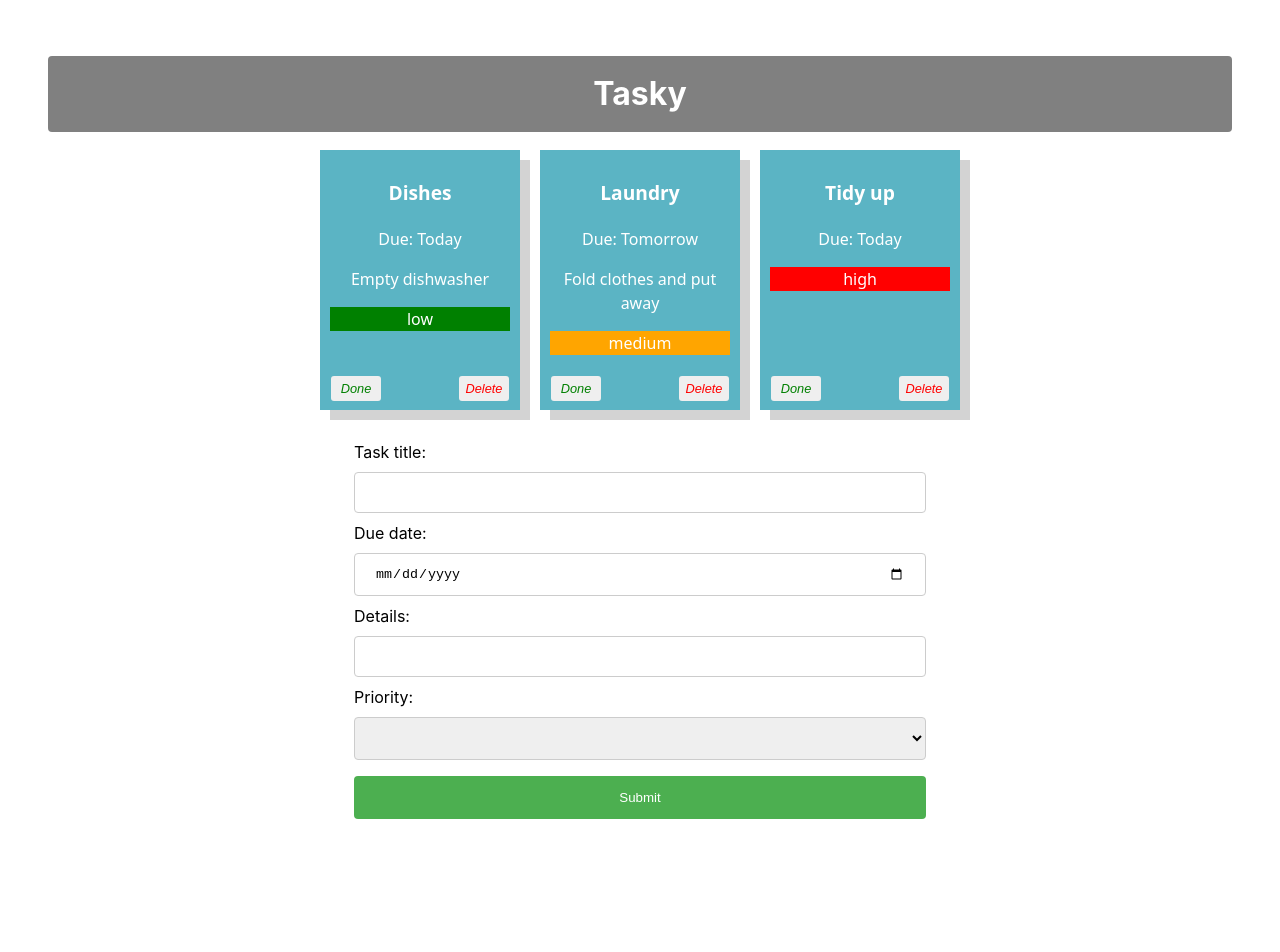
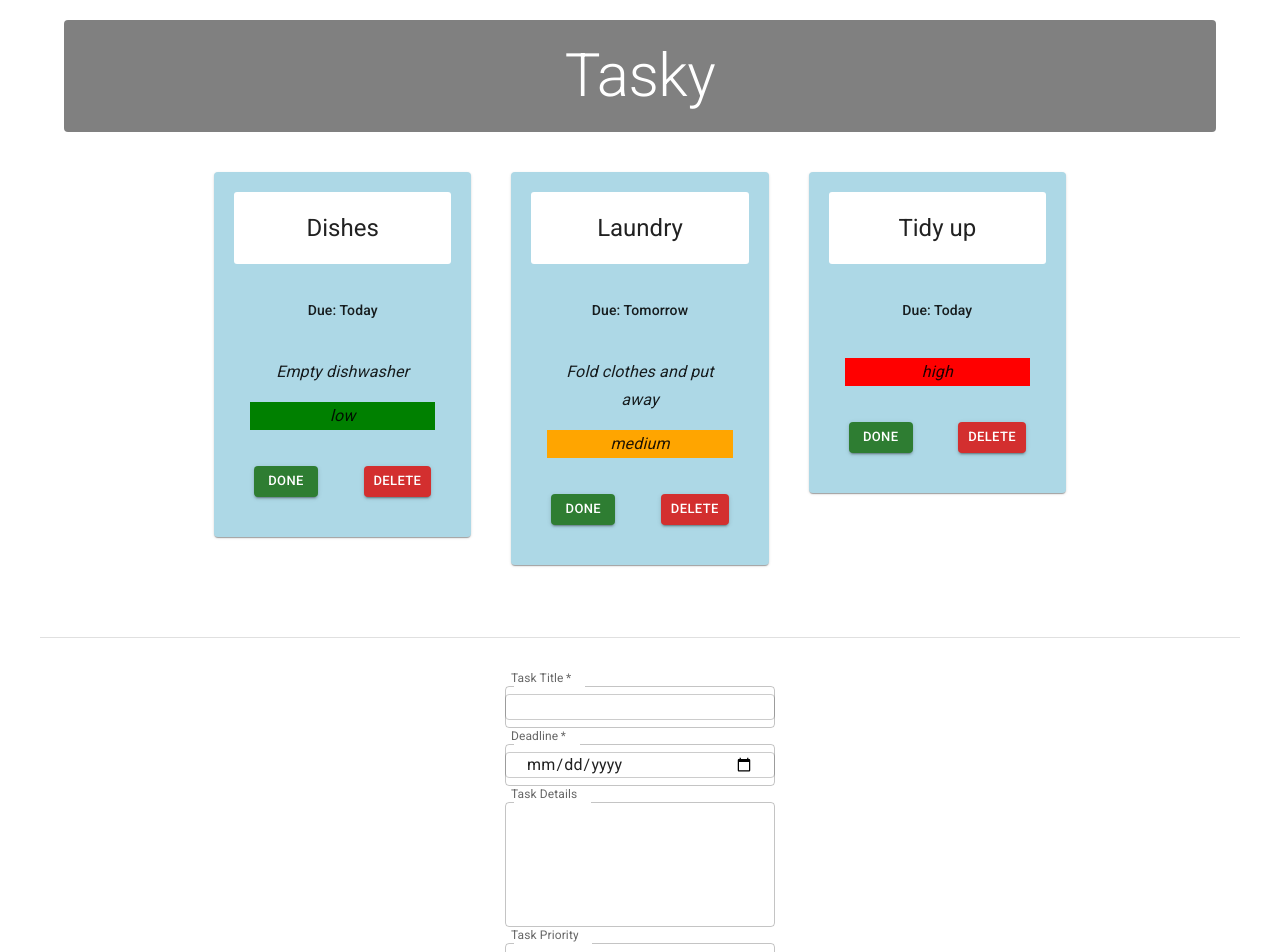
Before and after one commit to RobynFoley/react-basics-labs, a React (Vite) app in the folder tasky/: page / in a window 1280 px wide. Shown: the top 952 px of the page. Before the commit the page ends 895 px from the top, so only its background shows below. Built offline with nearby package versions, Linux system fonts and the light colour scheme.

Commit message:
Tasky Lab 3 done

```diff
--- a/tasky/index.html
+++ b/tasky/index.html
@@ -3,8 +3,12 @@
   <head>
     <meta charset="UTF-8" />
     <link rel="icon" type="image/svg+xml" href="/favicon.svg" />
+    <link rel="preconnect" href="https://fonts.googleapis.com" />
+    <link rel="preconnect" href="https://fonts.gstatic.com" crossorigin />
+    <link rel="stylesheet" href="https://fonts.googleapis.com/css2?family=Roboto:wght@300;400;500;700&display=swap" />
     <meta name="viewport" content="width=device-width, initial-scale=1.0" />
     <title>tasky</title>
+
   </head>
   <body>
     <div id="root"></div>
--- a/tasky/package.json
+++ b/tasky/package.json
@@ -10,6 +10,10 @@
     "preview": "vite preview"
   },
   "dependencies": {
+    "@emotion/react": "^11.14.0",
+    "@emotion/styled": "^11.14.1",
+    "@mui/icons-material": "^9.4.0",
+    "@mui/material": "^9.4.0",
     "react": "^19.2.8",
     "react-dom": "^19.2.8",
     "uuid": "^14.0.2"
--- a/tasky/src/App.css
+++ b/tasky/src/App.css
@@ -4,7 +4,7 @@
   font-weight: 400;
 }
 
-h1 {
+/* h1 {
   text-align: center;
   background-color: grey;
   color: white;
@@ -12,17 +12,17 @@
   margin: 8px 0;
   border: none;
   border-radius: 4px;
-}
+} */
 
-div {
+/* div {
   padding: 20px;
 }
 
 .container{
   text-align: center;
-}
+} */
 
-.card {
+/* .card {
   box-shadow: 10px 10px lightgray;
   display: inline-block;
   vertical-align: top;
@@ -36,7 +36,7 @@
   padding: 10px;
   position: relative;
 
-}
+} */
 
 .title {
   font-weight: bold;
@@ -47,7 +47,7 @@
   font-weight: bolder;
 }
 
-button {
+/* button {
   border: none;
   border-radius: 3px;
   font-style: italic;
@@ -69,7 +69,7 @@
   bottom: 5px;
   right: 5px;
   color: red;
-}
+} */
 
 input[type=text], input[type=date] {
   width: 100%;
@@ -105,8 +105,8 @@
   background-color: #45a049;
 }
 
-form {
+/* form {
   text-align: left;
   width: 50%;
   margin: auto;
-}
+} */
--- a/tasky/src/App.jsx
+++ b/tasky/src/App.jsx
@@ -3,6 +3,10 @@
 import React, { useState } from 'react';
 import AddTaskForm from './components/Form';
 import { v4 as uuidv4 } from 'uuid';
+import Typography from '@mui/material/Typography';
+import Container from '@mui/material/Container';
+import Grid from '@mui/material/Grid';
+
 
 
 function App() {
@@ -70,20 +74,70 @@
 
     return (
     <div className="container">
-      <h1>Tasky</h1>
+      {/* App Header */}
+<Container component="main">
+  <Typography
+    component="h1"
+    variant="h2"
+    align="center"
+    gutterBottom
+    sx={{
+      backgroundColor: 'gray',
+      textAlign: 'center',
+      color: 'white',
+      padding: '20px',
+      margin: '20px 0 40px 0',
+      borderRadius: '4px'
+    }}
+  >
+    Tasky
+  </Typography>
+</Container>
+{/* End App Header */}
+{/* Task Card Grid */}
+<Container maxWidth="md" component="main">
+  <Grid
+    container
+    spacing={5}
+    alignItems="flex-start"
+    justifyContent="center"
+  >
     {taskState.tasks.map((task, index) => (
       <Task
         title={task.title}
         description={task.description}
         deadline={task.deadline}
-            key={task.id}
         priority={task.priority}
         done={task.done}
+        key={task.id}
         markDone={() => doneHandler(index)}
-            deleteTask = {() => deleteHandler(index)}
+        deleteTask={() => deleteHandler(index)}
       />
     ))}
-    <AddTaskForm submit={formSubmitHandler} change={formChangeHandler} />
+  </Grid>
+</Container>
+{/* End Task Card Grid */}
+
+{/* Footer - Add Task Form */}
+<Container
+  component="footer"
+  sx={{
+    borderTop: (theme) => `1px solid ${theme.palette.divider}`,
+    my: 9,
+    py: 5,
+  }}
+>
+  <Grid container sx={{
+    justifyContent:"center"
+  }}>
+    <AddTaskForm
+      submit={formSubmitHandler}
+      change={formChangeHandler}
+    />
+  </Grid>
+</Container>
+{/* End Footer */}
+
 
 
 
--- a/tasky/src/components/Form.jsx
+++ b/tasky/src/components/Form.jsx
@@ -1,35 +1,90 @@
+import Box from '@mui/material/Box';
+import TextField from '@mui/material/TextField';
+import Button from '@mui/material/Button';
+import MenuItem from '@mui/material/MenuItem';
+
+
 const AddTaskForm = (props) => {
 
   return (
     <div>
-    <form onSubmit={props.submit}>
-            <label>
-                Task title:
-                <input type="text" name="title" required onChange={(event) => props.change(event)} />
-            </label>
-            <br />
-            <label>
-                Due date:
-                <input type="date" name="deadline" required onChange={(event) => props.change(event)} />
-            </label>
-            <br />
-            <label>
-                Details:
-                <input type="text" name="description"  />
-            </label>
-            <br />
-            <label>
-                Priority:
-                <select name="priority" onChange={(event) => props.change(event)}>
-                <option value="select"></option>
-                <option value="low">Low</option>
-                <option value="medium">Medium</option>
-                <option value="high">High</option>
-                </select>
+   <Box
+  component="form"
+  sx={{
+    '& .MuiOutlinedInput-root': { m: 1, width: '30ch' },
+  }}
+  onSubmit={props.submit}
+>
+    <div>
+  <TextField
+    required
+    id="outlined-required"
+    name="title"
+    label="Task Title"
+    slotProps={{ inputLabel: { shrink: true } }}
+    onChange={(event) => props.change(event)}
+  />
+</div>
+<div>
+  <TextField
+    required
+    name="deadline"
+    label="Deadline"
+    slotProps={{ inputLabel: { shrink: true } }}
+    type="date"
+    onChange={(event) => props.change(event)}
+  />
+</div>
+<div>
+  <TextField
+    name="description"
+    label="Task Details"
+    slotProps={{ inputLabel: { shrink: true } }}
+    multiline
+    rows={4}
+    onChange={(event) => props.change(event)}
+  />
+</div>
+ <div>
+          <TextField
+            name="priority"
+            label="Task Priority"
+            slotProps={{ inputLabel: { shrink: true } }}
+            select
+            defaultValue=""
+            onChange={(event) => props.change(event)}
+          >
+            <MenuItem value="">
 
-              </label>
-            <input type="submit" value="Submit" />
-        </form>
+            </MenuItem>
+            <MenuItem value="low">
+              Low
+            </MenuItem>
+            <MenuItem value="medium">
+              Medium
+            </MenuItem>
+            <MenuItem value="high">
+              High
+            </MenuItem>
+          </TextField>
+        </div>
+<div>
+  <Button
+    type="submit"
+    variant="contained"
+    color="primary"
+    sx={{
+      m: 1,
+      p: 1,
+      width: '95%'
+    }}
+  >
+    Add Task
+  </Button>
+</div>
+
+</Box>
+
     </div>
   )
 };
--- a/tasky/src/components/Task.jsx
+++ b/tasky/src/components/Task.jsx
@@ -1,20 +1,104 @@
+import Box from '@mui/material/Box';
+import Button from '@mui/material/Button';
+import Card from '@mui/material/Card';
+import CardActions from '@mui/material/CardActions';
+import CardContent from '@mui/material/CardContent';
+import CardHeader from '@mui/material/CardHeader';
+import Grid from '@mui/material/Grid';
+import Typography from '@mui/material/Typography';
+
+
 const Task = (props) => {
         return (
-             <div className="card" style={{backgroundColor: props.done ? 'lightgrey' : '#5bb4c4'}}>
-                <p className="title">{props.title}</p>
-                <p>Due: {props.deadline}</p>
-                <p className="description">{props.description}</p>
-                <p style = {{backgroundColor:
-      props.priority === "low"
-        ? "green"
-        : props.priority === "medium"
-        ? "orange"
-        : "red",
-}}>{props.priority}</p>
-                <button onClick={props.markDone} className='doneButton'>Done</button>
-                <button className='deleteButton' onClick={props.deleteTask}>Delete</button>
+<Grid
+  key={props.id}
+  size={{ xs: 12, md: 4 }}
+>
+  <Card
+    sx={{
+      backgroundColor: props.done ? 'lightgrey' : 'lightblue',
+      padding: '20px'
+    }}
+  >
+    <CardHeader
+      title={props.title}
+      sx={{
+        backgroundColor: 'white',
+        borderRadius: '3px',
+        padding: '20px',
+        textAlign: 'center'
+      }}
+    />
 
-            </div>
+    <CardContent>
+      <Box
+        sx={{
+          display: 'flex',
+          justifyContent: 'center',
+          alignItems: 'baseline',
+          mb: 2,
+          padding: '20px'
+        }}
+      >
+        <Typography
+          component="p"
+          variant="subtitle2"
+          color="text.primary"
+        >
+          Due: {props.deadline}
+        </Typography>
+      </Box>
+
+      <Typography
+        component="p"
+        variant="subtitle1"
+        align="center"
+        sx={{ fontStyle: 'italic' }}
+      >
+        {props.description}
+      </Typography>
+      <Typography
+        component="p"
+        variant="subtitle1"
+        align="center"
+        sx={{ fontStyle: 'italic',
+              backgroundColor: props.priority === "low" ? "green" : props.priority === "medium" ? "orange" : "red",
+              marginTop: '1em'
+         }}
+      >
+        {props.priority}
+      </Typography>
+    </CardContent>
+
+    <CardActions
+      sx={{
+        justifyContent: 'space-between',
+        padding: '20px'
+      }}
+    >
+      <Button
+        variant="contained"
+        size="small"
+        color="success"
+        onClick={props.markDone}
+      >
+        Done
+      </Button>
+
+      <Button
+        variant="contained"
+        size="small"
+        color="error"
+        onClick={props.deleteTask}
+      >
+        Delete
+      </Button>
+    </CardActions>
+  </Card>
+</Grid>
+
+
+
     )
 }
 
```
Also changed, not shown: 1 other file (tests, documents, lock files or other folders). Lines whose indentation alone changed are shown as unchanged.
